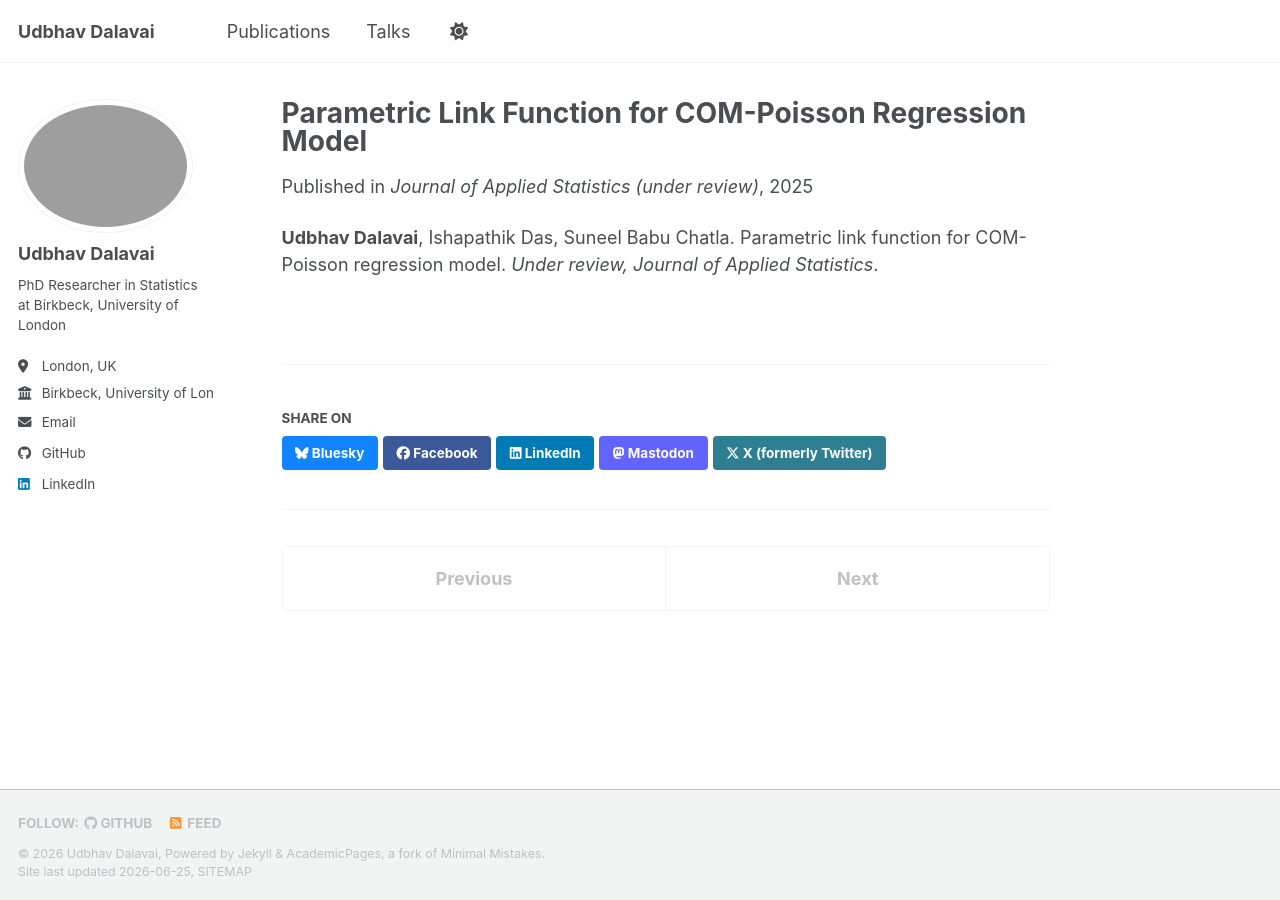
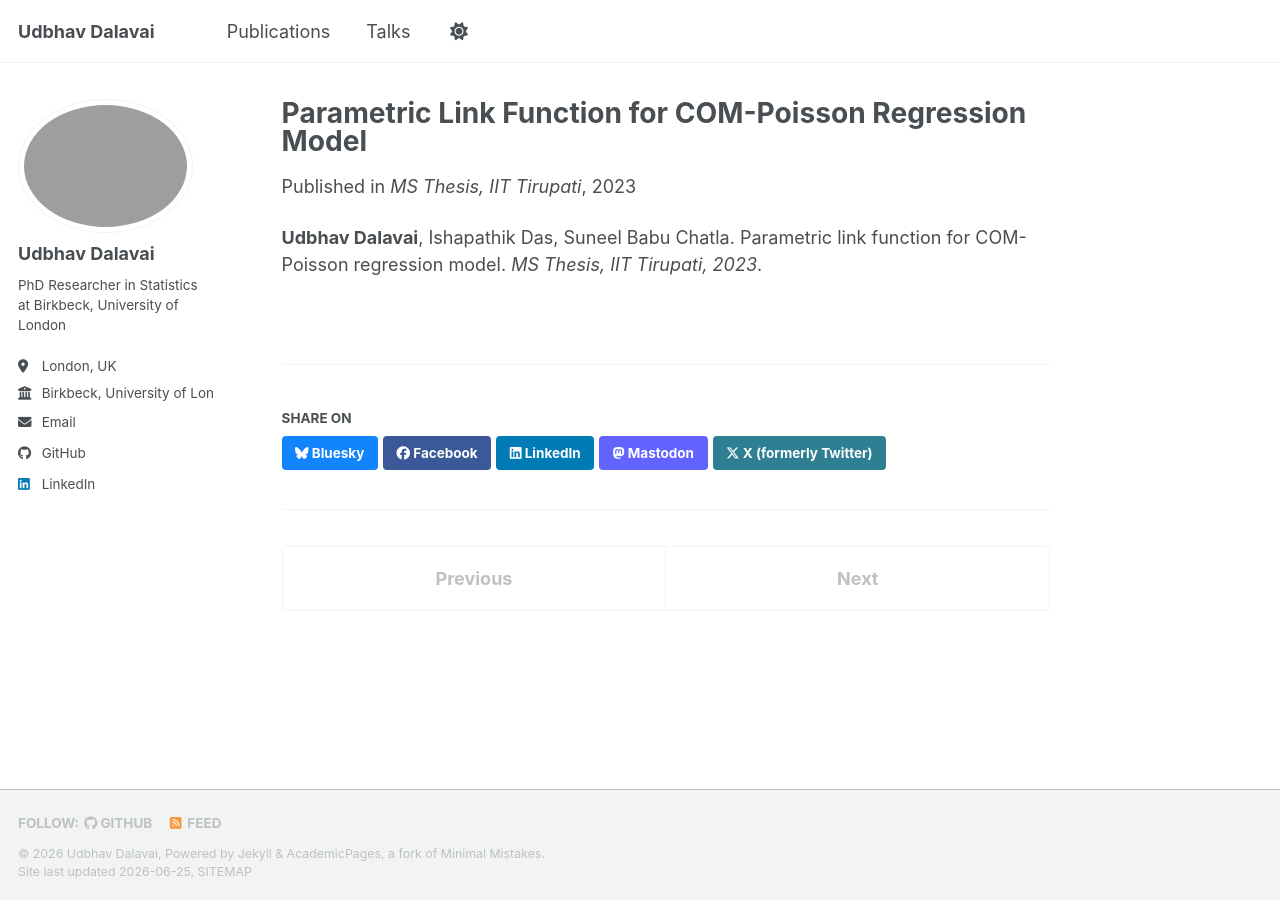
Before and after one commit to Udbhav-Dalavai/Udbhav-Dalavai.github.io, a Jekyll site: the page built from _publications/2025-01-01-com-poisson-link.md, in a window 1280 px wide. Built offline with Jekyll 4.4.1, drawn with Linux system fonts in a browser that asks for light colours; a style sheet for code colours, icons or effects is not loaded.

Commit message:
COM-Poisson: show as MS Thesis, IIT Tirupati

```diff
--- a/_publications/2025-01-01-com-poisson-link.md
+++ b/_publications/2025-01-01-com-poisson-link.md
@@ -3,8 +3,8 @@ title: "Parametric Link Function for COM-Poisson Regression Model"
 collection: publications
 category: manuscripts
 permalink: /publication/2025-01-01-com-poisson-link
-date: 2025-01-01
-venue: 'Journal of Applied Statistics (under review)'
+date: 2023-07-01
+venue: 'MS Thesis, IIT Tirupati'
 ---
 
-**Udbhav Dalavai**, Ishapathik Das, Suneel Babu Chatla. Parametric link function for COM-Poisson regression model. *Under review, Journal of Applied Statistics*.
+**Udbhav Dalavai**, Ishapathik Das, Suneel Babu Chatla. Parametric link function for COM-Poisson regression model. *MS Thesis, IIT Tirupati, 2023*.
```
